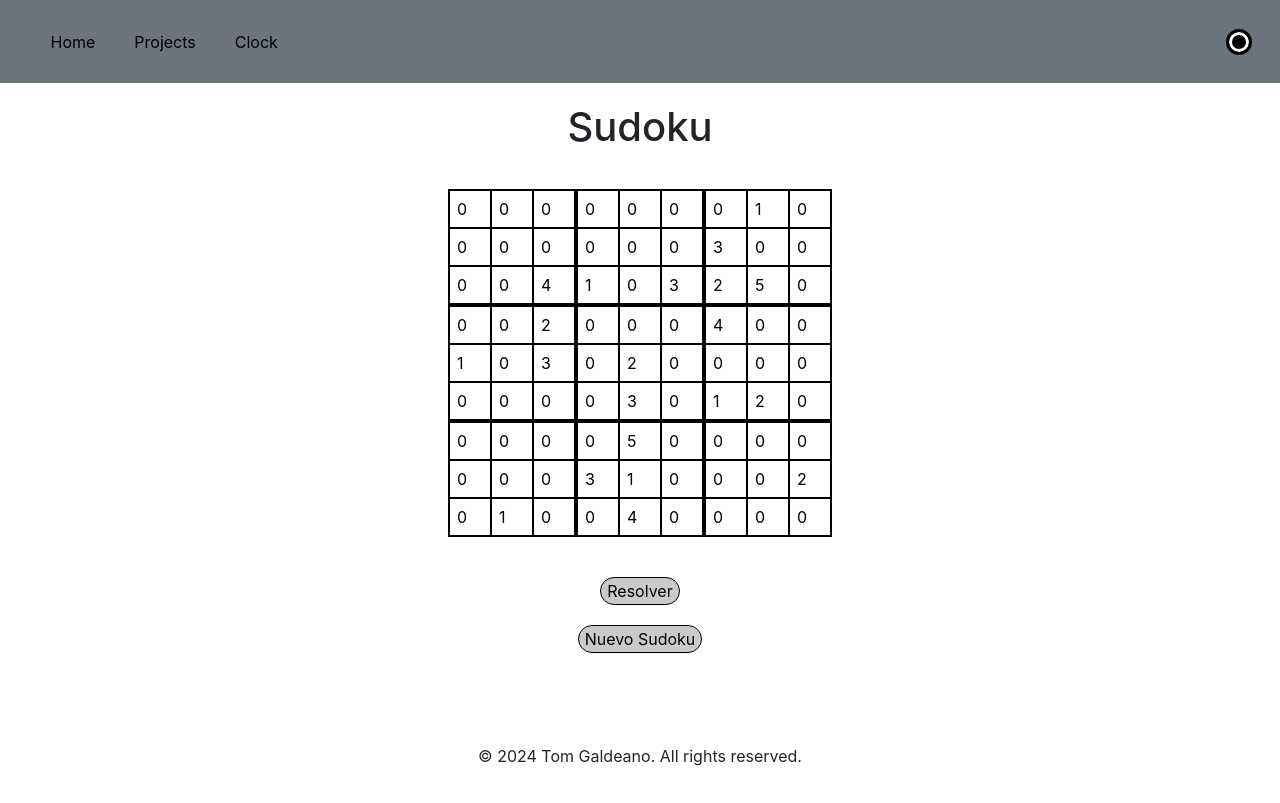
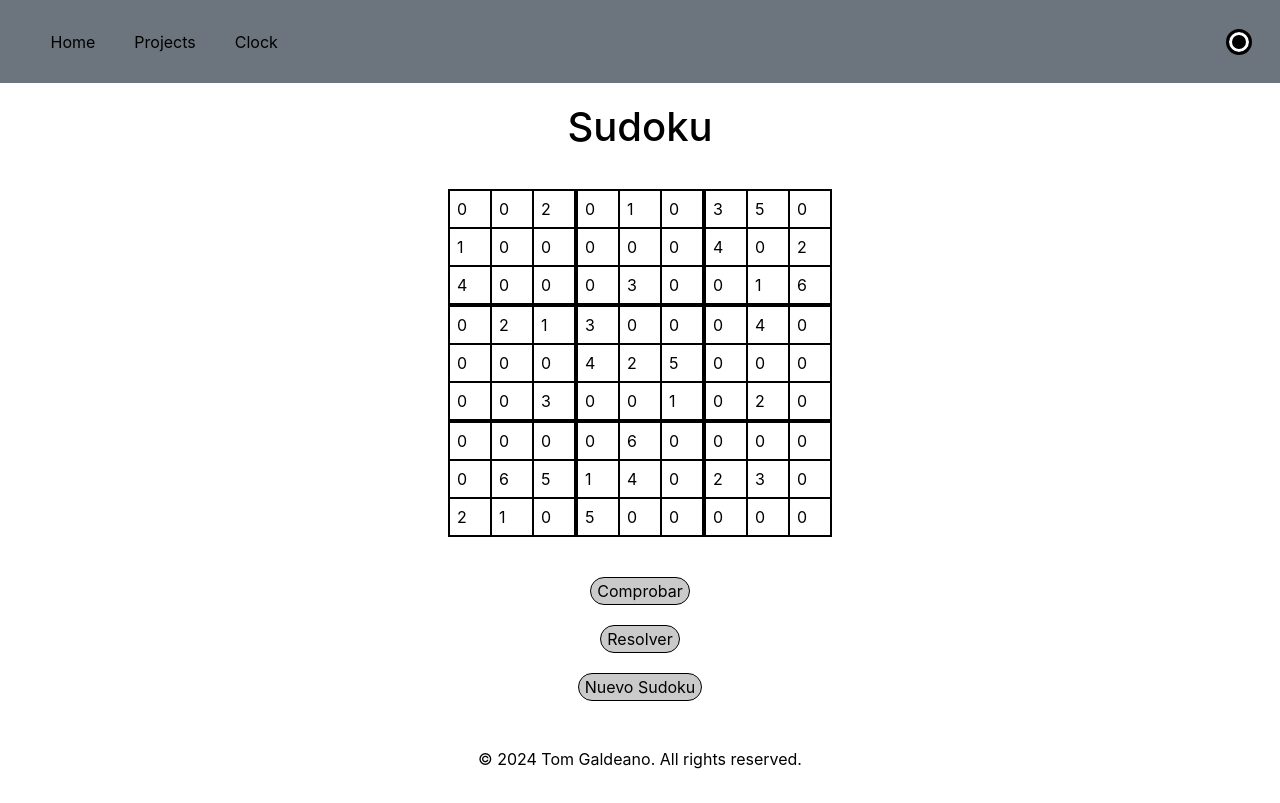
Before and after one commit to TomGaldeano/TomGaldeano, a Flask app: page /projects/games/sudoku in a window 1280 px wide. Before the commit the page ends 766 px from the top, so only its background shows below. Run offline with Flask 3, Linux system fonts and the light colour scheme; some libraries are stand-ins or nearby versions.

Commit message:
30-12-25

```diff
--- a/static/css/layout.css
+++ b/static/css/layout.css
@@ -1,7 +1,8 @@
 /* Layout / Utilities */
 
-html {
+body {
   background: var(--white);
+  color: var(--black);
   margin: 0;
   padding: 0;
 }
--- a/static/css/variables.css
+++ b/static/css/variables.css
@@ -23,3 +23,14 @@
   --white: #000000;
   --yellow: #f6fa07;
 }
+.acierto {
+    background-color: var(--green) !important;
+    color: var(--white);
+
+}
+
+.error {
+
+    background-color: var(--red) !important;
+    color: var(--white);
+}
--- a/static/js/sudoku.js
+++ b/static/js/sudoku.js
@@ -1,7 +1,8 @@
 const TAM = 9;
-const initial_vars = 21;
+const initial_vars = 31;
 const new_sudoku = document.getElementById("nuevo");
 const resolver = document.getElementById("resolver");
+const comprobar = document.getElementById("comprobar");
 let sudoku = Array(TAM).fill().map(() => Array(TAM).fill(0));
 
 function limpiaVerificador(verificador) {
@@ -15,7 +16,6 @@ function sudoku_valido(puzzle) {
     let temp = Array(9).fill(0);
     let temp2 = Array(9).fill(0);
     let temp3 = Array(9).fill(0);
-
     for (let i = 0; i < TAM; i++) {
         for (let j = 0; j < TAM; j++) { // genera array con numero de repeticiones de un numero en una fila
             if (puzzle[i][j] != 0) {
@@ -147,20 +147,36 @@ function crea_sudoku() {
             }
         }
     }
+    console.log(1);
     mostrar_sudoku();
 }
+function genera_sudoku() {
+    let solucionable = false;
+    while (!solucionable) {
+        crea_sudoku();
+        let sudoku2 = solucionar_sudoku(sudoku);
+        if (sudoku2 !== null) {
+            solucionable = true;
+            sudoku = sudoku2;
+        }
+    }
+}
+
 function comprobar_sudoku() {
-    let sudoku2 = solucionar_sudoku(sudoku);
-    if (sudoku2 !== null){
-        sudoku = sudoku2;
-        console.log("hurrah")
+    for(let i = 0;i<TAM;i++){
+        for(let j = 0;j<TAM;j++){
+            if(document.querySelector('.Sudoku-item[data-index="' + i + j + '"]').value == sudoku[i][j]){
+                document.querySelector('.Sudoku-td[data-index="' + i + j + '"]').classList.add("acierto");
+                setTimeout(() => document.querySelector('.Sudoku-td[data-index="' + i + j + '"]').classList.remove("acierto"), 2000);
+            }else{
+                document.querySelector('.Sudoku-td[data-index="' + i + j + '"]').classList.add("error");
+                setTimeout(() => document.querySelector('.Sudoku-td[data-index="' + i + j + '"]').classList.remove("error"), 2000);
+            }
 
-    }else{
-        console.log("ups");
+        }
     }
-    mostrar_sudoku()
-
 }
-crea_sudoku();
-new_sudoku.addEventListener("click", () => crea_sudoku());
-resolver.addEventListener("click", () => comprobar_sudoku());
+genera_sudoku();
+new_sudoku.addEventListener("click", () => genera_sudoku());
+comprobar.addEventListener("click", () => comprobar_sudoku());
+resolver.addEventListener("click", () => mostrar_sudoku());
--- a/templates/games/sudoku.html
+++ b/templates/games/sudoku.html
@@ -39,21 +39,19 @@
         {% for i in range(9) %}
         <tr class="sudoku-row" data-index="{{ i }}">
           {% for j in range(9) %}
-            <td><input class="Sudoku-item" data-index="{{ i }}{{ j }}" type="text"></td>
+            <td class="Sudoku-td" data-index="{{ i }}{{ j }}" type="text"><input class="Sudoku-item" data-index="{{ i }}{{ j }}" type="text"></td>
           {% endfor %}
         </tr>
         {% endfor %}
       </tbody>
     </table>
-
 </div>
   </div>
   <div id="buttons">
+    <div class="row justify-content-md-center container d-flex mx-auto"><button id="comprobar" class="green_button">Comprobar</button></div>
     <div class="row justify-content-md-center container d-flex mx-auto"><button id="resolver" class="green_button">Resolver</button></div>
     <div class="row justify-content-md-center container d-flex mx-auto"><button id="nuevo" class="green_button">Nuevo Sudoku</button></div>
   </div>
-
-
 </div>
-<script src="{{ url_for('static', filename='js/Sudoku.js') }}"></script>
+<script src="{{ url_for('static', filename='js/sudoku.js') }}"></script>
 {% include "footer.html" %}
--- a/templates/header.html
+++ b/templates/header.html
@@ -1,6 +1,6 @@
   <title>Tom's reportoire</title>
 </head>
-<body class="d-flex flex-column min-vh-100 justify-content-between">
+<body class="d-flex flex-column min-vh-100 justify-content-between light">
 <nav class="navbar navbar-expand-sm bg-secondary">
   <div class="container-fluid bg-secondary">
     <ul class="nav justify-content-start">
```
